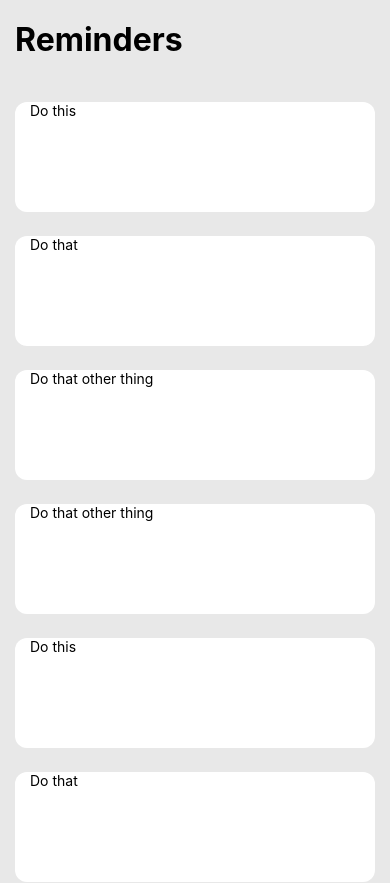
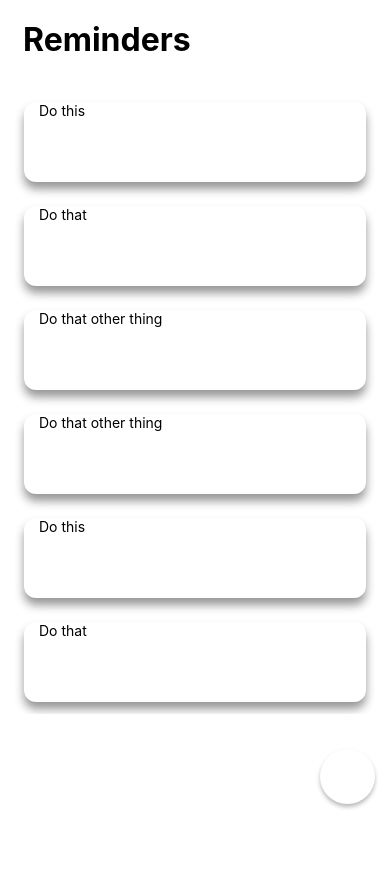
Before and after one commit to veranicolas/RemindMeLater, a React Native app: screen / in a window 390 px wide. Shown: the top 883 px of the page. After the commit the page ends 844 px from the top, so only its background shows below. Built offline with nearby package versions, Linux system fonts and the light colour scheme.

Commit message:
Add changes to UI, mostly shadows and ripple effect on button

```diff
--- a/src/List.tsx
+++ b/src/List.tsx
@@ -5,7 +5,7 @@ export const RemindersList = (props:any) =>{
 
     return (
         <FlatList
-            style={{width:'100%', marginTop:30, marginBottom:30}}
+            style={{width:'100%', marginTop:30, marginBottom:20}}
             data={props.reminders}
             renderItem={(item)=>{
                 return <View style={styles.item}>
@@ -19,15 +19,25 @@ export const RemindersList = (props:any) =>{
 
 const styles = StyleSheet.create({
     item:{
-        width:'100%',
-        height:110,
+        width:'95%',
+        height:80,
+        alignSelf:'center',
         backgroundColor:'white',
         marginVertical:12,
-        borderRadius:12
+        borderRadius:12,
+        shadowColor: "#000",
+        shadowOffset: {
+            width: 0,
+            height: 7,
+        },
+        shadowOpacity: 0.41,
+        shadowRadius: 9.11,
+
+        elevation: 8,
     },
     itemText:{
         textAlignVertical:'center',
-        height:110,
+        height:80,
         paddingLeft:15
     }
 })
--- a/src/Main.tsx
+++ b/src/Main.tsx
@@ -1,13 +1,13 @@
 import React, { useState } from 'react';
-import { View, SafeAreaView, Text, StyleSheet, StatusBar, FlatList, Pressable } from 'react-native'
+import { View, SafeAreaView, Text, StyleSheet, StatusBar, Pressable } from 'react-native'
 import { RemindersList } from './List';
 import { AddReminderModal } from './Modal';
 import Icon from 'react-native-vector-icons/MaterialIcons'
 
 const IconAdd = (props:any) =>{
     return(
-        <Pressable style={{alignSelf:'flex-end', paddingVertical:15}} android_ripple={{color:'black',radius:24}} onPress={props.onPressAddButton} >
-            <Icon color={'white'} name='add-circle' size={55} />
+        <Pressable style={{alignSelf:'flex-end', paddingVertical:15}} android_ripple={{color:'black',radius:23, foreground:false}} onPress={props.onPressAddButton} >
+            <Icon style={[styles.shadows,{borderRadius:55}]} color={'white'} name='add-circle' size={55} />
         </Pressable>
     )
 }
@@ -44,7 +44,7 @@ const styles = StyleSheet.create({
         paddingHorizontal:15,
         height:'100%',
         width:'100%',
-        backgroundColor:'#e8e8e8'
+        backgroundColor:'white'
     },
     title:{
         marginTop:StatusBar.currentHeight,
@@ -52,9 +52,20 @@ const styles = StyleSheet.create({
         height:40,
         fontSize:32,
         color:'black',
-        fontWeight:'bold'
+        fontWeight:'bold',
+        paddingLeft:8
     },
+    shadows:{
+        shadowColor: "#000",
+        shadowOffset: {
+            width: 0,
+            height: 3,
+        },
+        shadowOpacity: 0.27,
+        shadowRadius: 4.65,
 
+        elevation: 14,
+    }
 });
 
 export { Main }
```
Also changed, not shown: 1 other file (tests, documents, lock files or other folders).
